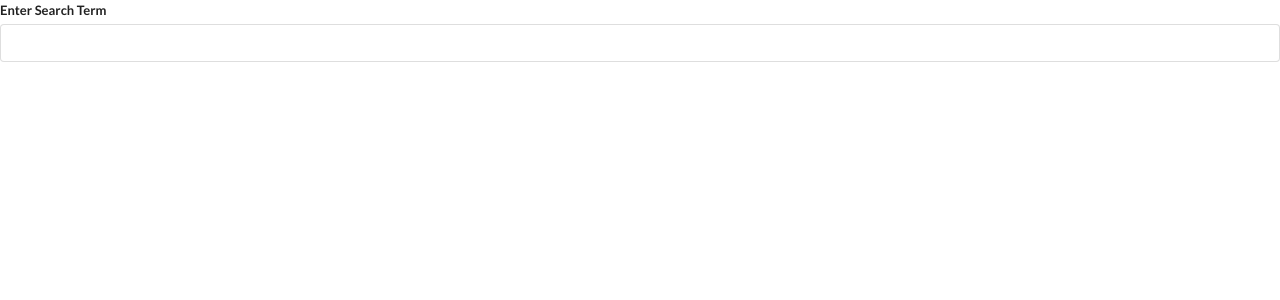
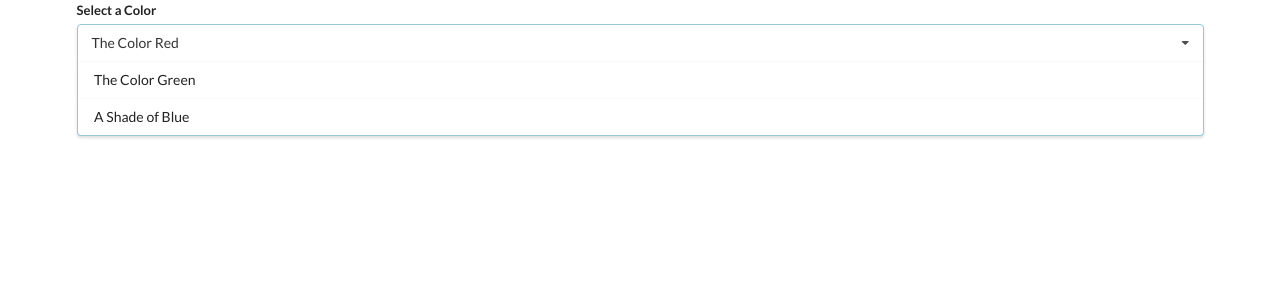
Before and after one commit to Seth-McKilla/widgets, a React (Create React App) app: page / in a window 1280 px wide. Shown: the top 300 px of the page. Built offline with nearby package versions, Linux system fonts and the light colour scheme.

Commit message:
Finish wiki search and add accordion

```diff
--- a/src/App.js
+++ b/src/App.js
@@ -1,6 +1,7 @@
-import React from "react";
+import React, { useState } from "react";
 // import Accordion from "./components/Accordion";
-import Search from "./components/Search";
+// import Search from "./components/Search";
+import Dropdown from "./components/Dropdown";
 
 // const items = [
 //   {
@@ -18,12 +19,34 @@
 // ];
 
 const App = () => {
+  const [selected, setSelected] = useState(options[0]);
+
   return (
-    <div>
+    <div className="ui container">
       {/* <Accordion items={items} /> */}
-      <Search />
+      {/* <Search /> */}
+      <Dropdown
+        selected={selected}
+        onSelectedChange={setSelected}
+        options={options}
+      />
     </div>
   );
 };
 
+const options = [
+  {
+    label: "The Color Red",
+    value: "red",
+  },
+  {
+    label: "The Color Green",
+    value: "green",
+  },
+  {
+    label: "A Shade of Blue",
+    value: "blue",
+  },
+];
+
 export default App;
--- /dev/null
+++ b/src/components/Dropdown.js
@@ -0,0 +1,33 @@
+import React from "react";
+
+const Dropdown = ({ options, selected, onSelectedChange }) => {
+  const renderedOptions = options.map((option) => {
+    if (option.value === selected.value) {
+      return null;
+    }
+    return (
+      <div
+        key={option.value}
+        className="item"
+        onClick={() => onSelectedChange(option)}
+      >
+        {option.label}
+      </div>
+    );
+  });
+
+  return (
+    <div className="ui form">
+      <div className="field">
+        <label className="label">Select a Color</label>
+        <div className="ui selection dropdown visible active">
+          <i className="dropdown icon"></i>
+          <div className="text">{selected.label}</div>
+          <div className="menu visible transition">{renderedOptions}</div>
+        </div>
+      </div>
+    </div>
+  );
+};
+
+export default Dropdown;
--- a/src/components/Search.js
+++ b/src/components/Search.js
@@ -2,10 +2,19 @@
 import axios from "axios";
 
 const Search = () => {
-  const [term, setTerm] = useState("");
+  const [term, setTerm] = useState("programming");
+  const [debouncedTerm, setDebouncedTerm] = useState(term);
   const [results, setResults] = useState([]);
 
-  console.log(results);
+  useEffect(() => {
+    const timerId = setTimeout(() => {
+      setDebouncedTerm(term);
+    }, 1000);
+
+    return () => {
+      clearTimeout(timerId);
+    };
+  }, [term]);
 
   useEffect(() => {
     const search = async () => {
@@ -15,20 +24,26 @@
           list: "search",
           origin: "*",
           format: "json",
-          srsearch: term,
+          srsearch: debouncedTerm,
         },
       });
       setResults(data.query.search);
     };
 
-    if (term) {
-      search();
-    }
-  }, [term]);
+    search();
+  }, [debouncedTerm]);
 
   const renderedResults = results.map((result) => {
     return (
       <div key={result.pageid} className="item">
+        <div className="right floated content">
+          <a
+            className="ui button"
+            href={`https://en.wikipedia.org?curid=${result.pageid}`}
+          >
+            Go
+          </a>
+        </div>
         <div className="content">
           <div className="header">{result.title}</div>
           <span dangerouslySetInnerHTML={{ __html: result.snippet }}></span>
```
Also changed, not shown: 1 other file (tests, documents, lock files or other folders).
